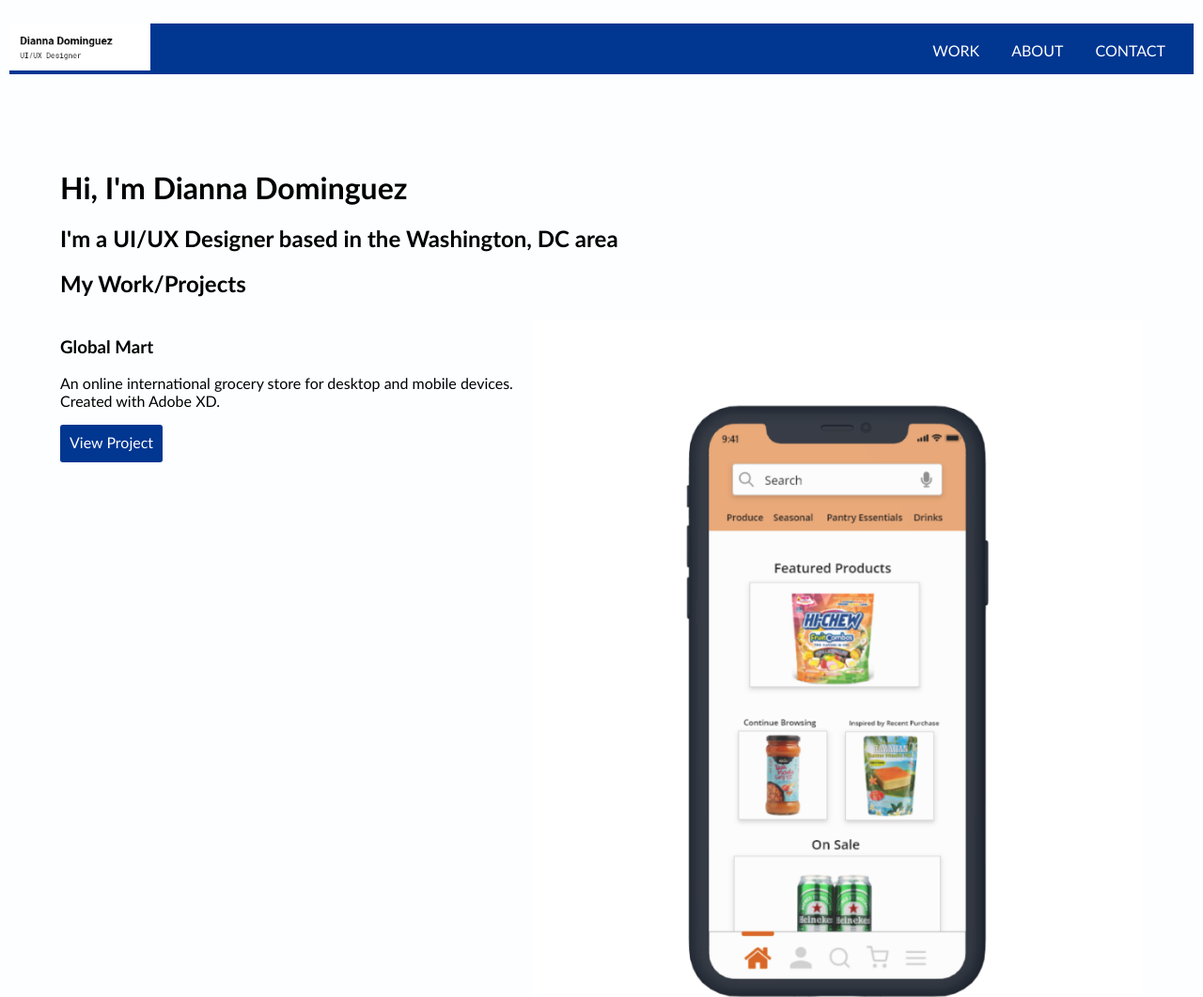
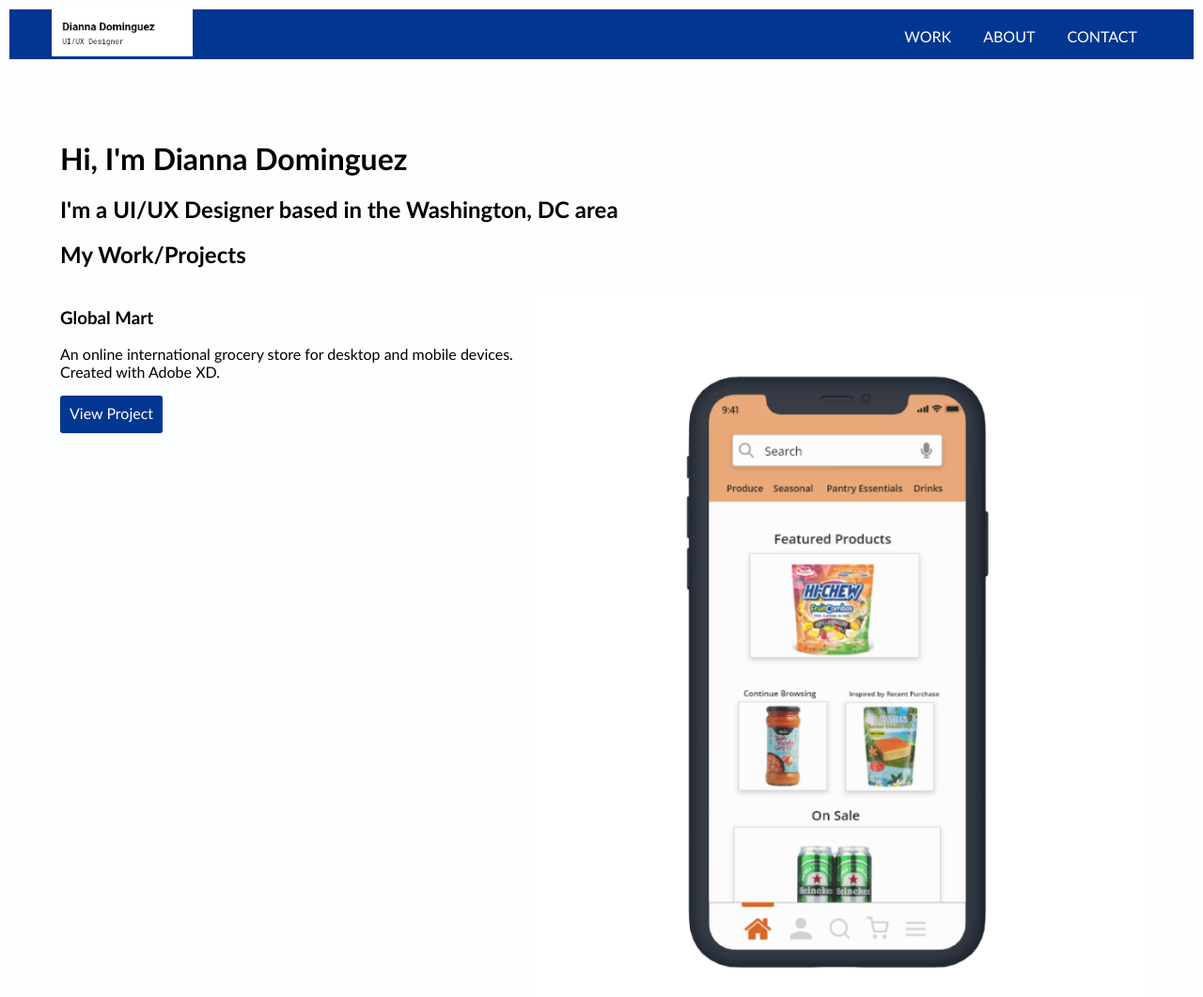
Before and after one commit to DiannaDominguez96/Portfolio-Website-Dianna-Dominguez, a plain HTML site: page index.html in a window 1280 px wide. Shown: the top 1061 px of the page at 94% size. Drawn offline with nearby package versions, Linux system fonts and the light colour scheme.

Commit message:
Fixing the menu

```diff
--- a/index.html
+++ b/index.html
@@ -13,11 +13,11 @@
 
 <body>
   <header>
-    <div class="row navtoggle" id="myNavtoggle">
-      <div class="col-md-6 col-sm-12">
+    <div class="container">
+      <div class="navtoggle" id="myNavtoggle">
+        <a href="index.html">
           <img id="logo" src="img/Site-Logo.png" alt="Dianna Dominguez">
-      </div>
-      <div id="header" class="container col-md-6 col-sm-12">
+        </a>
             <nav>
               <ul>
                 <li><a href="index.html">Work</a></li>
```
Lines whose indentation alone changed are shown as unchanged.
